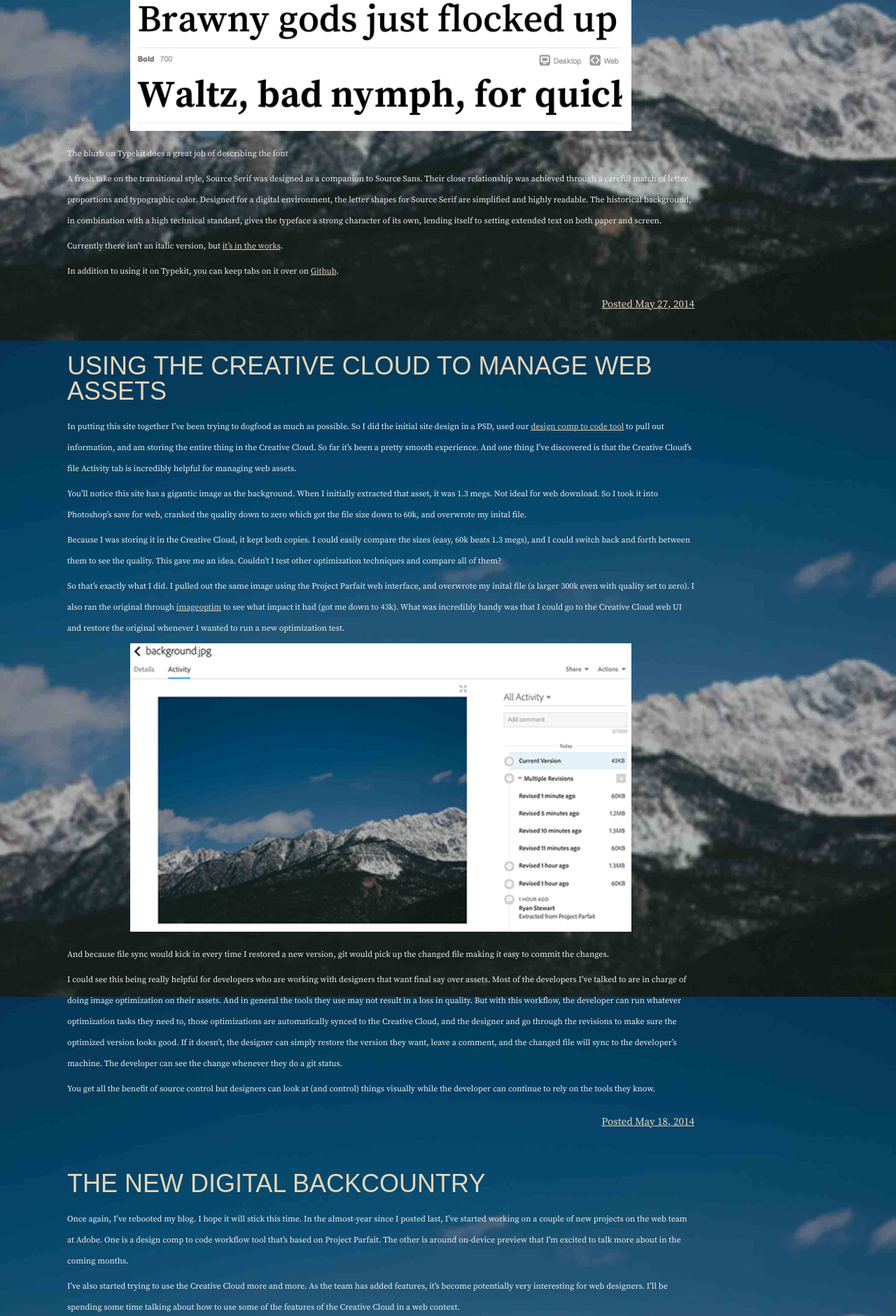
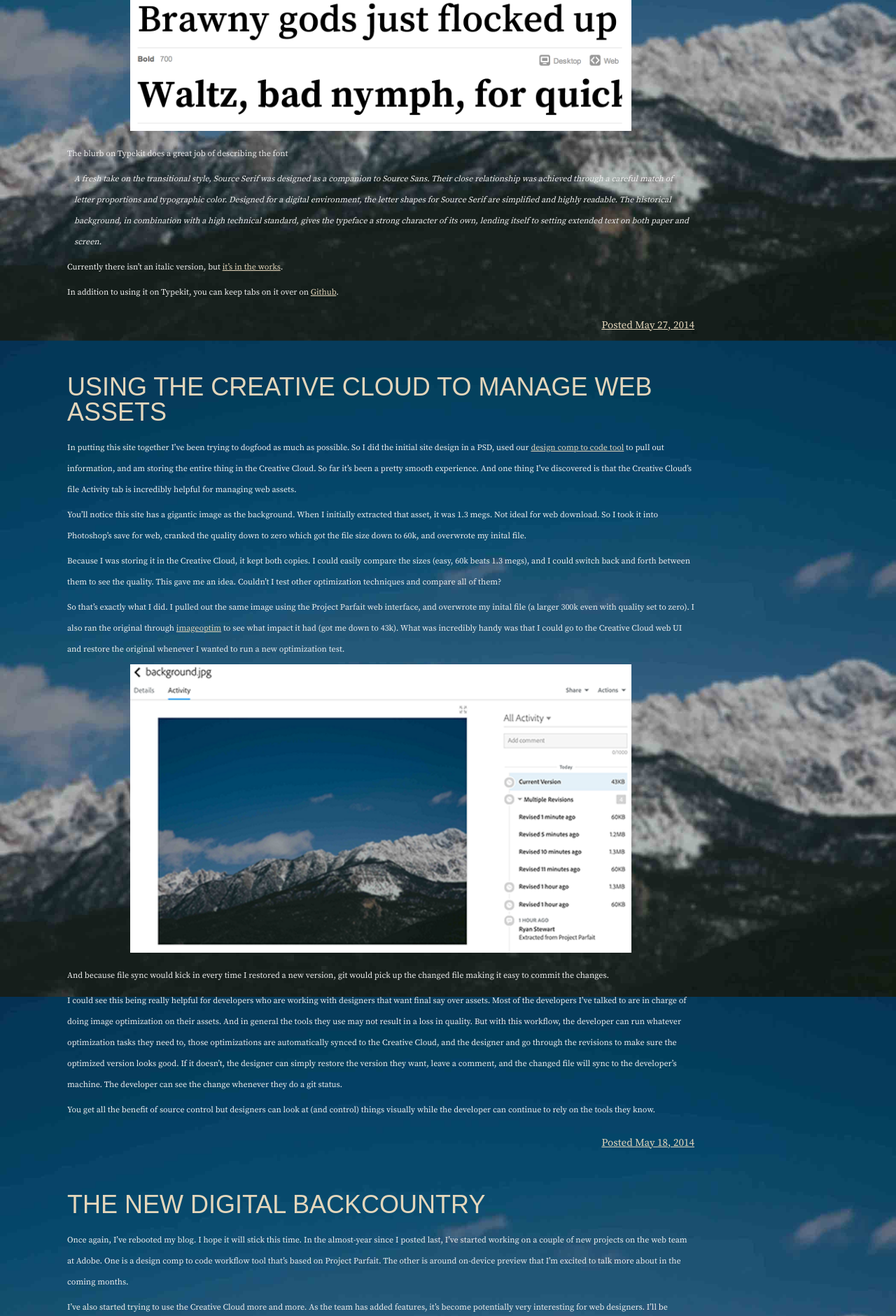
Before and after one commit to ryanstewart/ryanstewart.github.com, a Jekyll site: the page built from index.html, in a window 1280 px wide. Shown: the part 451-2331 px from the top of the page at 70% size. Built offline with Jekyll 4.4.1, drawn with Linux system fonts in a browser that asks for light colours.

Commit message:
Fixed blockquote style.

```diff
--- a/sass/screen.scss
+++ b/sass/screen.scss
@@ -47,6 +47,11 @@ h1 {
 
 p {
     padding-bottom: .5rem;
+}
+
+blockquote {
+    padding-left: 10px;
+    font-style: italic;
 }
 
 .search {
--- a/stylesheets/screen.css
+++ b/stylesheets/screen.css
@@ -122,6 +122,12 @@ p {
 }
 
 /* line 52, ../sass/screen.scss */
+blockquote {
+  padding-left: 10px;
+  font-style: italic;
+}
+
+/* line 57, ../sass/screen.scss */
 .search {
   display: none;
   background-image: url(/img/iconmonstr-magnifier-icon.svg);
@@ -137,7 +143,7 @@ p {
   transition: all 2s;
 }
 @media screen and (min-width: 720px) {
-  /* line 52, ../sass/screen.scss */
+  /* line 57, ../sass/screen.scss */
   .search {
     display: block;
     float: right;
@@ -147,7 +153,7 @@ p {
   }
 }
 @media screen and (min-width: 880px) {
-  /* line 52, ../sass/screen.scss */
+  /* line 57, ../sass/screen.scss */
   .search {
     border-color: #efefef;
     border-style: solid;
@@ -159,7 +165,7 @@ p {
 }
 
 @media screen and (max-width: 880px) {
-  /* line 82, ../sass/screen.scss */
+  /* line 87, ../sass/screen.scss */
   .search-shown {
     background-color: rgba(0, 0, 0, 0.5);
     width: 15rem;
@@ -178,13 +184,13 @@ p {
   }
 }
 
-/* line 101, ../sass/screen.scss */
+/* line 106, ../sass/screen.scss */
 .site-header {
   padding-left: 2rem;
   padding-top: 4rem;
   padding-bottom: 2rem;
 }
-/* line 105, ../sass/screen.scss */
+/* line 110, ../sass/screen.scss */
 .site-header .title {
   font-family: "futura-pt", sans-serif;
   font-size: 4rem;
@@ -194,12 +200,12 @@ p {
   padding-bottom: 1rem;
   display: block;
 }
-/* line 115, ../sass/screen.scss */
+/* line 120, ../sass/screen.scss */
 .site-header .title a {
   text-decoration: none;
   color: #efefef;
 }
-/* line 119, ../sass/screen.scss */
+/* line 124, ../sass/screen.scss */
 .site-header .tagline {
   display: block;
   font-family: "source-code-pro", sans-serif;
@@ -209,7 +215,7 @@ p {
   text-transform: lowercase;
 }
 
-/* line 129, ../sass/screen.scss */
+/* line 134, ../sass/screen.scss */
 #creative-cloud-icon {
   position: absolute;
   top: 2rem;
@@ -220,26 +226,26 @@ p {
   height: 100px;
 }
 @media screen and (min-width: 480px) {
-  /* line 129, ../sass/screen.scss */
+  /* line 134, ../sass/screen.scss */
   #creative-cloud-icon {
     top: -.5rem;
   }
 }
 @media screen and (min-width: 720px) {
-  /* line 129, ../sass/screen.scss */
+  /* line 134, ../sass/screen.scss */
   #creative-cloud-icon {
     top: 2rem;
   }
 }
 
-/* line 145, ../sass/screen.scss */
+/* line 150, ../sass/screen.scss */
 .blog {
   padding-left: 2rem;
   width: 90%;
   float: none;
 }
 @media screen and (min-width: 480px) {
-  /* line 145, ../sass/screen.scss */
+  /* line 150, ../sass/screen.scss */
   .blog {
     width: 80%;
     float: none;
@@ -247,7 +253,7 @@ p {
   }
 }
 @media screen and (min-width: 720px) {
-  /* line 145, ../sass/screen.scss */
+  /* line 150, ../sass/screen.scss */
   .blog {
     width: 70%;
     float: left;
@@ -255,26 +261,26 @@ p {
   }
 }
 @media screen and (min-width: 880px) {
-  /* line 145, ../sass/screen.scss */
+  /* line 150, ../sass/screen.scss */
   .blog {
     padding-left: 5rem;
     width: 60%;
   }
 }
 @media screen and (min-width: 1160px) {
-  /* line 145, ../sass/screen.scss */
+  /* line 150, ../sass/screen.scss */
   .blog {
     width: 70%;
     padding-left: 8rem;
   }
 }
 
-/* line 169, ../sass/screen.scss */
+/* line 174, ../sass/screen.scss */
 .home h1:not(:first-child) {
   padding-top: 8rem;
 }
 
-/* line 173, ../sass/screen.scss */
+/* line 178, ../sass/screen.scss */
 .sidebar {
   clear: both;
   width: 100%;
@@ -285,7 +291,7 @@ p {
   text-transform: lowercase;
 }
 @media screen and (min-width: 480px) {
-  /* line 173, ../sass/screen.scss */
+  /* line 178, ../sass/screen.scss */
   .sidebar {
     clear: none;
     position: fixed;
@@ -297,13 +303,13 @@ p {
   }
 }
 @media screen and (min-width: 720px) {
-  /* line 173, ../sass/screen.scss */
+  /* line 178, ../sass/screen.scss */
   .sidebar {
     padding-left: 2.5rem;
   }
 }
 @media screen and (min-width: 880px) {
-  /* line 173, ../sass/screen.scss */
+  /* line 178, ../sass/screen.scss */
   .sidebar {
     position: relative;
     top: 0;
@@ -315,61 +321,61 @@ p {
   }
 }
 @media screen and (min-width: 1160px) {
-  /* line 173, ../sass/screen.scss */
+  /* line 178, ../sass/screen.scss */
   .sidebar {
     width: 20%;
   }
 }
-/* line 205, ../sass/screen.scss */
+/* line 210, ../sass/screen.scss */
 .sidebar li {
   display: inline;
 }
 @media screen and (min-width: 480px) {
-  /* line 205, ../sass/screen.scss */
+  /* line 210, ../sass/screen.scss */
   .sidebar li {
     display: block;
   }
 }
-/* line 211, ../sass/screen.scss */
+/* line 216, ../sass/screen.scss */
 .sidebar li a {
   color: #efefef;
   text-decoration: none;
 }
-/* line 215, ../sass/screen.scss */
+/* line 220, ../sass/screen.scss */
 .sidebar ul {
   padding-top: 2rem;
   line-height: 2rem;
 }
-/* line 219, ../sass/screen.scss */
+/* line 224, ../sass/screen.scss */
 .sidebar .about {
   padding-top: 2rem;
   clear: right;
 }
-/* line 222, ../sass/screen.scss */
+/* line 227, ../sass/screen.scss */
 .sidebar .about a {
   color: #efefef;
   text-decoration: none;
 }
 
-/* line 229, ../sass/screen.scss */
+/* line 234, ../sass/screen.scss */
 .contact-item {
   display: none;
 }
 @media screen and (min-width: 880px) {
-  /* line 229, ../sass/screen.scss */
+  /* line 234, ../sass/screen.scss */
   .contact-item {
     line-height: 30px;
     display: inline-block;
   }
 }
 
-/* line 237, ../sass/screen.scss */
+/* line 242, ../sass/screen.scss */
 .post-link {
   text-transform: uppercase;
   text-decoration: none;
 }
 
-/* line 242, ../sass/screen.scss */
+/* line 247, ../sass/screen.scss */
 .post-content {
   font-family: "Source Serif Pro Regular";
   font-size: 1rem;
@@ -378,14 +384,14 @@ p {
   color: #efefef;
 }
 
-/* line 250, ../sass/screen.scss */
+/* line 255, ../sass/screen.scss */
 .post-date {
   padding-top: 1.5rem;
   float: right;
   font-size: 1.25rem;
 }
 
-/* line 256, ../sass/screen.scss */
+/* line 261, ../sass/screen.scss */
 .site-footer {
   width: 100%;
   bottom: 0;
@@ -395,7 +401,7 @@ p {
 }
 
 /* Post */
-/* line 266, ../sass/screen.scss */
+/* line 271, ../sass/screen.scss */
 .meta {
   color: #a99e89;
   font-weight: 600;
@@ -404,23 +410,23 @@ p {
   line-height: 2rem;
 }
 
-/* line 274, ../sass/screen.scss */
+/* line 279, ../sass/screen.scss */
 .post-header {
   padding-bottom: 1rem;
 }
 
-/* line 278, ../sass/screen.scss */
+/* line 283, ../sass/screen.scss */
 .post-image {
   text-align: center;
   width: 100%;
 }
-/* line 281, ../sass/screen.scss */
+/* line 286, ../sass/screen.scss */
 .post-image img {
   width: 80%;
 }
 
 /** SVG ICons **/
-/* line 287, ../sass/screen.scss */
+/* line 292, ../sass/screen.scss */
 .icon {
   vertical-align: middle;
   fill: #efefef;
@@ -433,7 +439,7 @@ p {
   padding-top: 1rem;
 }
 @media screen and (min-width: 480px) {
-  /* line 287, ../sass/screen.scss */
+  /* line 292, ../sass/screen.scss */
   .icon {
     -webkit-transform: scale(1, 1);
     -moz-transform: scale(1, 1);
```
